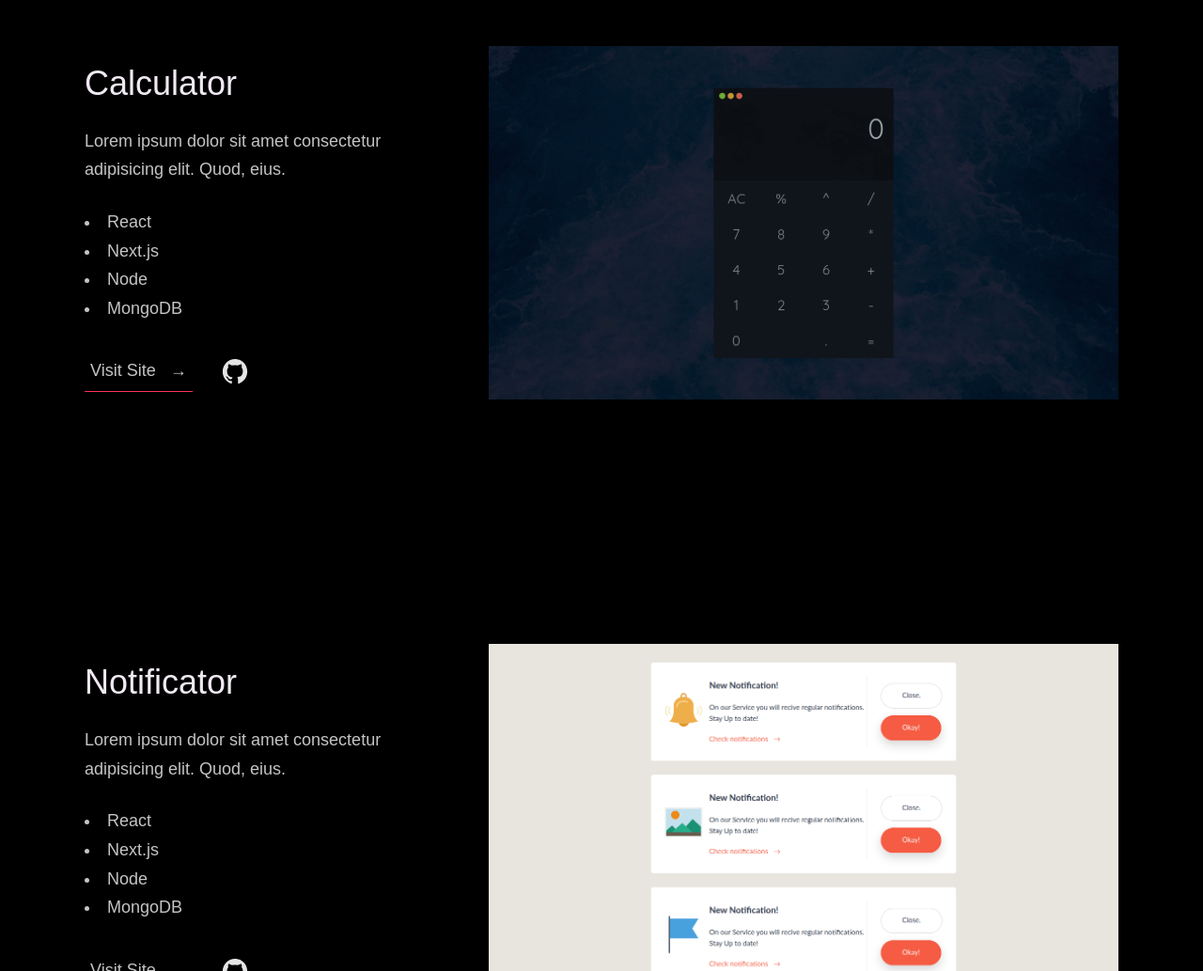
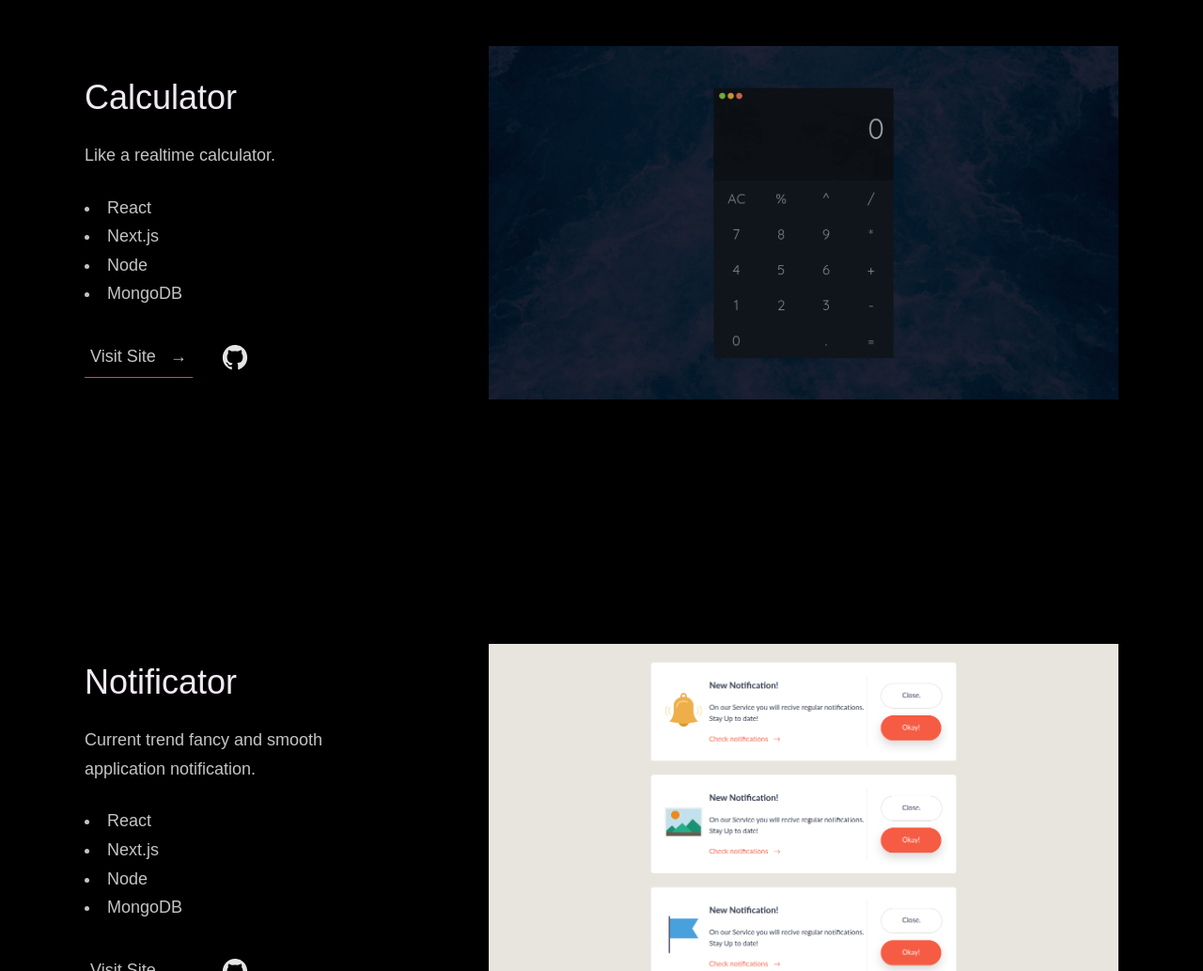
Before and after one commit to Aswindharsan/PortFolio, a plain HTML site: page index.html in a window 1280 px wide. Shown: the part 1600-2633 px from the top of the page at 94% size. Drawn offline with Linux system fonts and the light colour scheme; a web font is replaced by a local one.

Commit message:
Update index.html

```diff
--- a/index.html
+++ b/index.html
@@ -63,7 +63,7 @@
             <div class="work__text">
               <h3>Drum Kit</h3>
               <p>
-                Make music in your also.
+                Make music in your keyboard also.
               </p>
               <ul class="work__list">
                 <li>HTML</li>
@@ -90,8 +90,7 @@
             <div class="work__text">
               <h3>Calculator</h3>
               <p>
-                Lorem ipsum dolor sit amet consectetur adipisicing elit. Quod,
-                eius.
+                Like a realtime calculator.
               </p>
               <ul class="work__list">
                 <li>React</li>
@@ -118,8 +117,7 @@
             <div class="work__text">
               <h3>Notificator</h3>
               <p>
-                Lorem ipsum dolor sit amet consectetur adipisicing elit. Quod,
-                eius.
+                Current trend fancy and smooth application notification.
               </p>
               <ul class="work__list">
                 <li>React</li>
```
